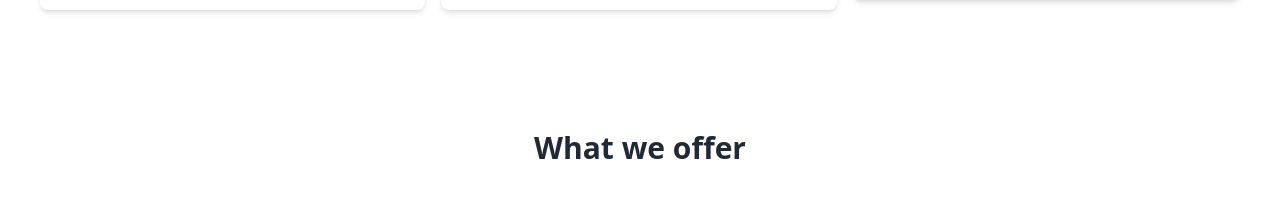
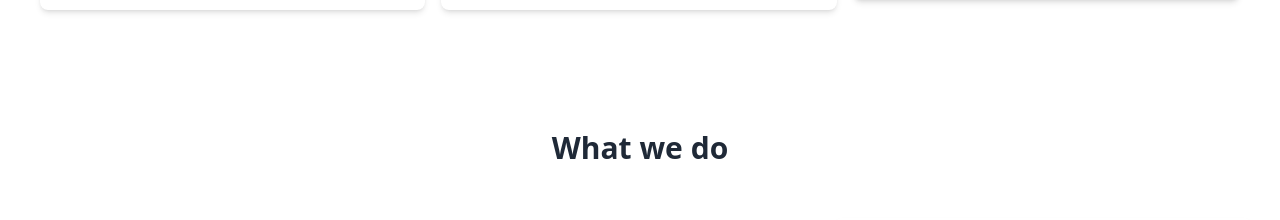
Before and after one commit to baudoinvic/fabcom, a React (Vite) app: page / in a window 1280 px wide. Shown: the part 1981-2201 px from the top of the page. Built offline with nearby package versions, Linux system fonts and the light colour scheme.

Commit message:
change title

```diff
--- a/src/compontents/Description.jsx
+++ b/src/compontents/Description.jsx
@@ -92,7 +92,7 @@ const Description = () => {
       <div class="bg-white">
         <div class="flex flex-col items-center justify-center mt-10">
           <span class="block text-center text-3xl font-bold mb-6 text-gray-800 mt-10">
-            What we offer
+            What we do
           </span>
         </div>
 
```
